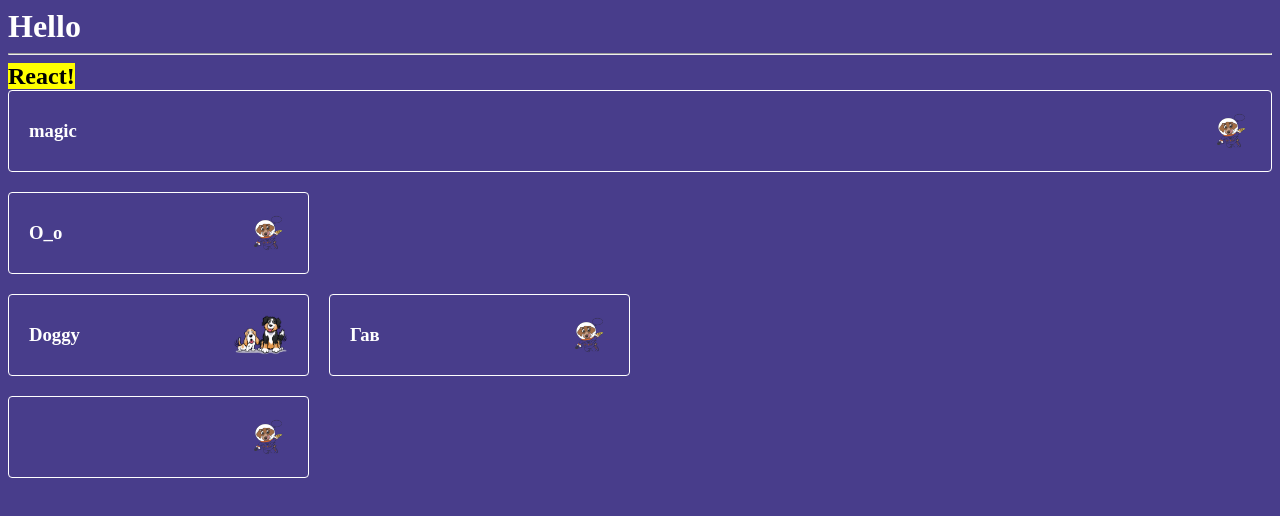
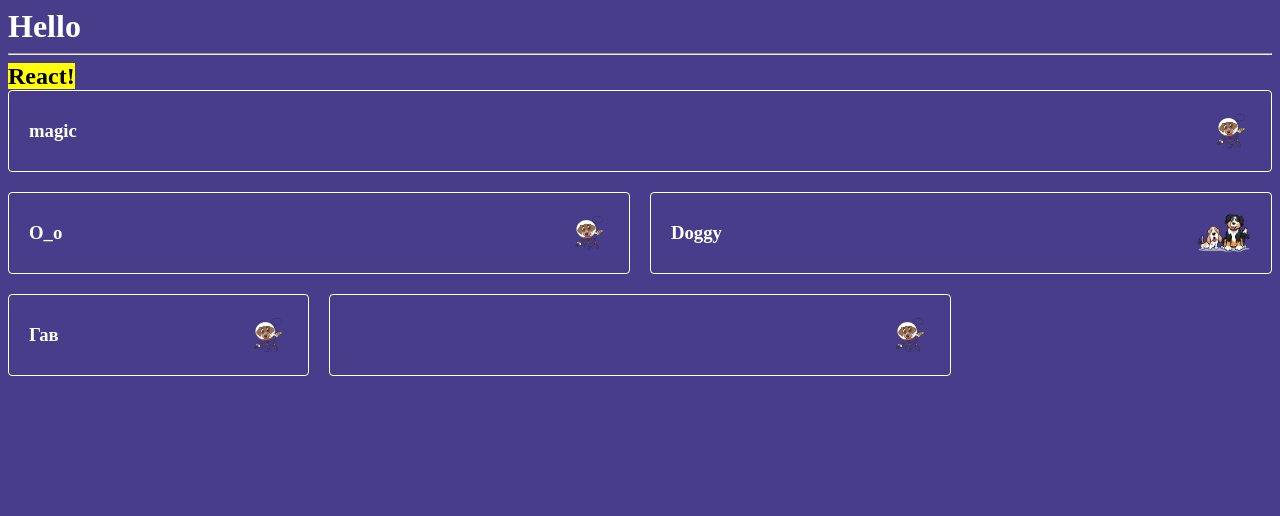
Before and after one commit to MixalewSergey/dogfood, a React (Create React App) app: page / in a window 1280 px wide. Shown: the top 516 px of the page. Built offline with nearby package versions, Linux system fonts and the light colour scheme.

Commit message:
first commit

```diff
--- a/src/index.css
+++ b/src/index.css
@@ -14,7 +14,7 @@ h1, h2, h3{
         grid-template-columns: 1fr 2fr;
         grid-auto-rows: 40px;
         align-items: center;
-        grid-column-end: 2;
+        grid-column-end: span 2;
       }
 .promo h3 {
         grid-row-start: 1;
```
